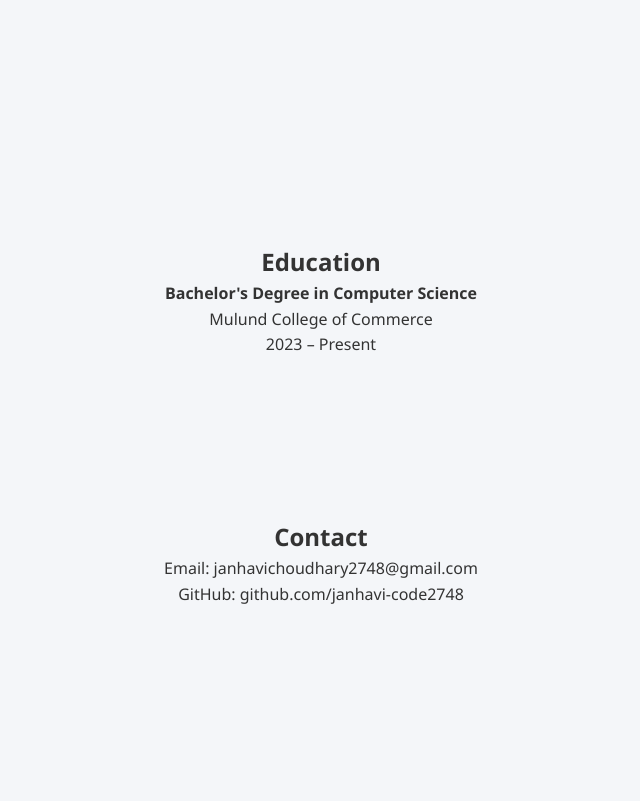
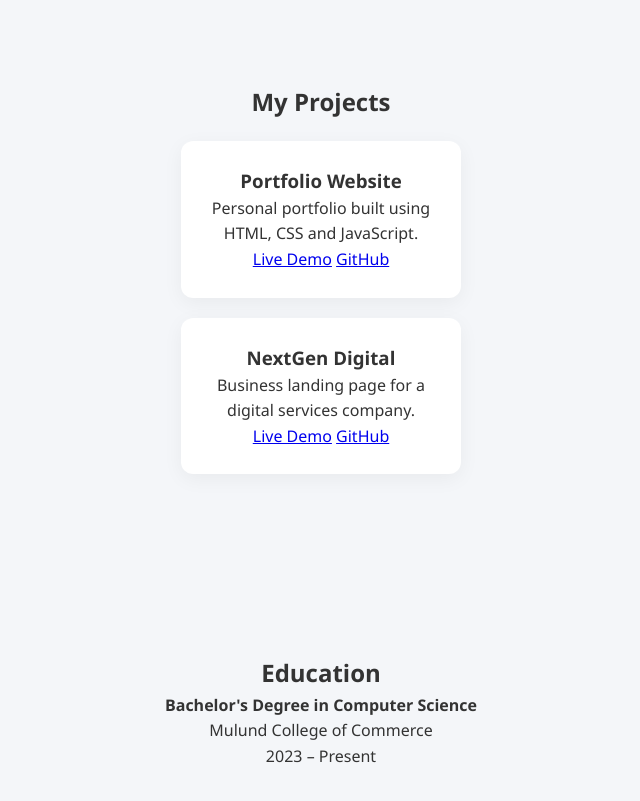
Before and after one commit to janhavi-code2748/Portfolio-website-, a plain HTML site: page index.html in a window 1280 px wide. Shown: the part 1369-2170 px from the top of the page, without its empty margins (319-959 px from the left). Before the commit the page ends 2056 px from the top, so only its background shows below. Drawn offline with Linux system fonts and the light colour scheme.

Commit message:
Update index.html

```diff
--- a/index.html
+++ b/index.html
@@ -58,12 +58,23 @@
     <p>MySQL</p>
   </div>
 </section>
+  <section id="projects">
+  <h2>My Projects</h2>
 
-<section id="projects">
+  <div class="project-card">
+    <h3>Portfolio Website</h3>
+    <p>Personal portfolio built using HTML, CSS and JavaScript.</p>
+    <a href="#" target="_blank">Live Demo</a>
+    <a href="#" target="_blank">GitHub</a>
+  </div>
 
-
-</section>
-
+  <div class="project-card">
+    <h3>NextGen Digital</h3>
+    <p>Business landing page for a digital services company.</p>
+    <a href="#" target="_blank">Live Demo</a>
+    <a href="#" target="_blank">GitHub</a>
+  </div>
+    </section>
 <section id="education">
   <h2>Education</h2>
   <p><strong>Bachelor's Degree in Computer Science</strong></p>
```
